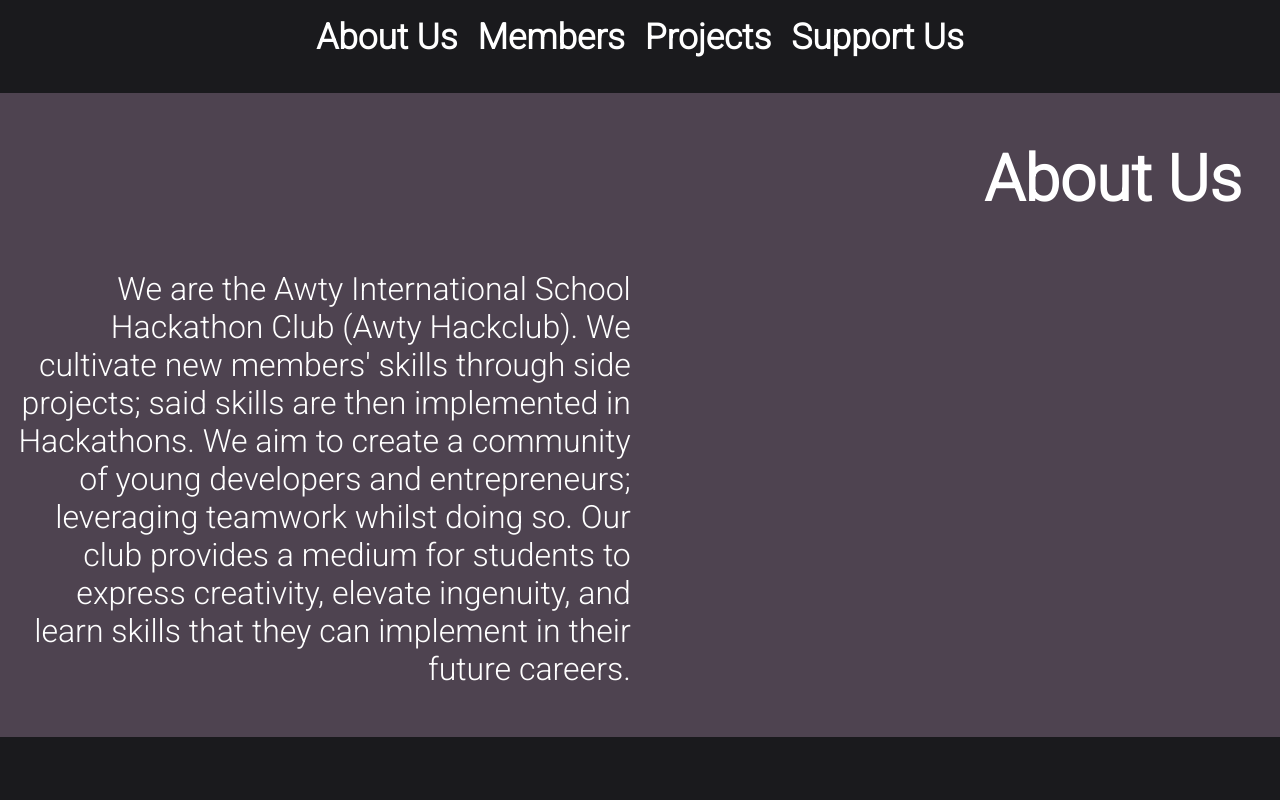
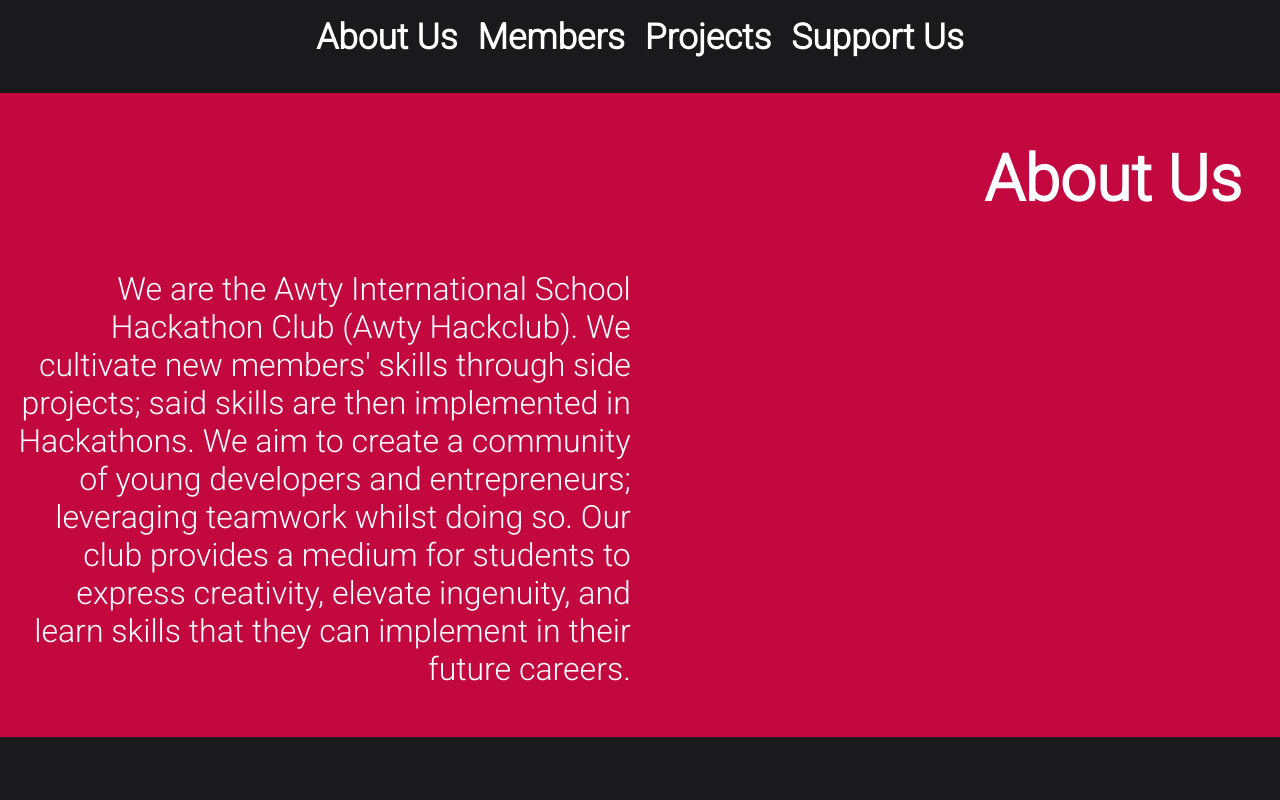
Before and after one commit to Awty-Hackclub/Portfolio, a React (Create React App) app in the folder app/: page / in a window 1280 px wide. Shown: the top 800 px of the page. Built offline with nearby package versions, Linux system fonts and the light colour scheme.

Commit message:
going to use this eyesore shade of pink for components :vomit:

```diff
--- a/app/src/App.css
+++ b/app/src/App.css
@@ -30,7 +30,7 @@
 }
 
 .aboutus {
-    background-color: #4e4350;
+    background-color: #c3073F;
     text-align: right;
     font-size: 2rem;
     padding-right: 3%;
```
